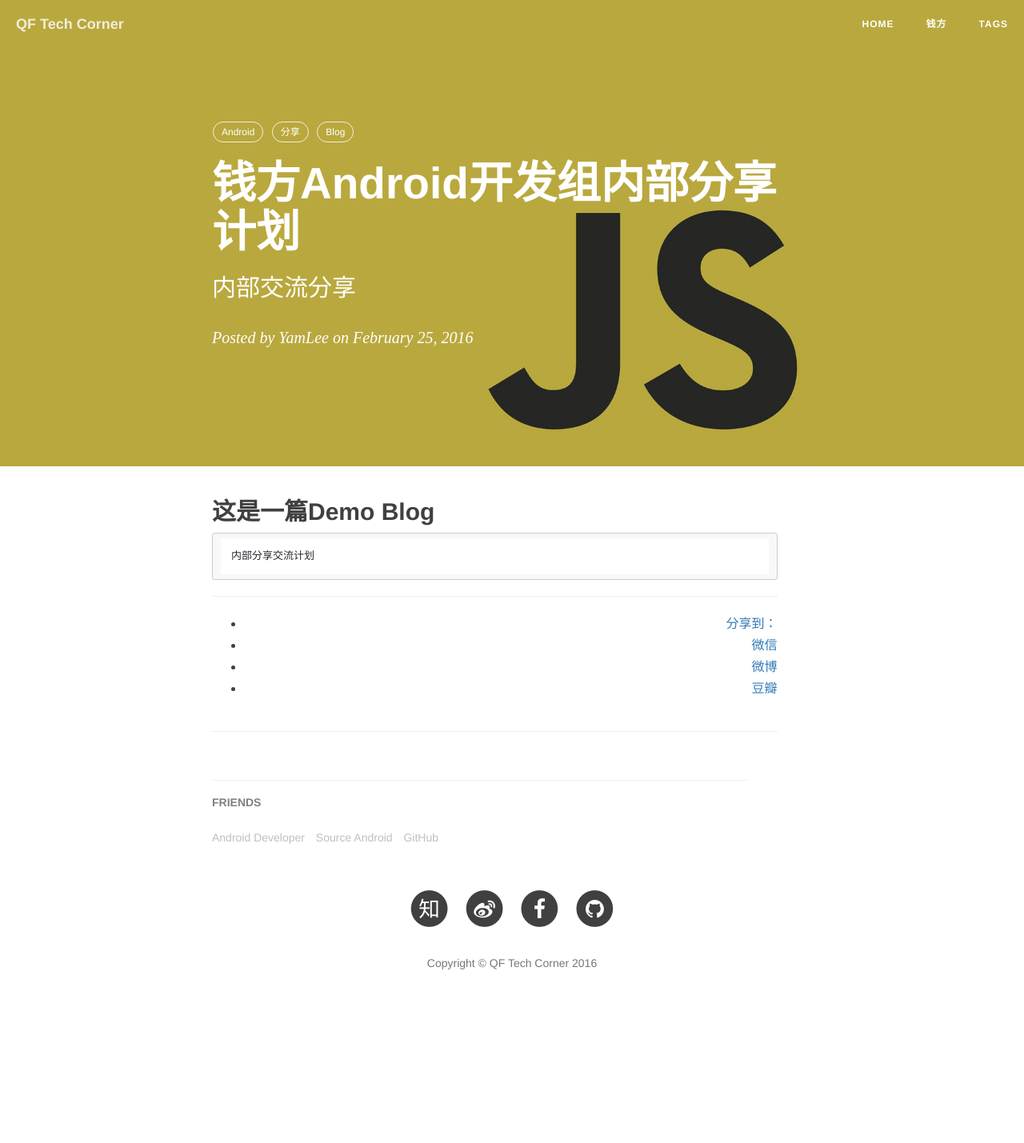
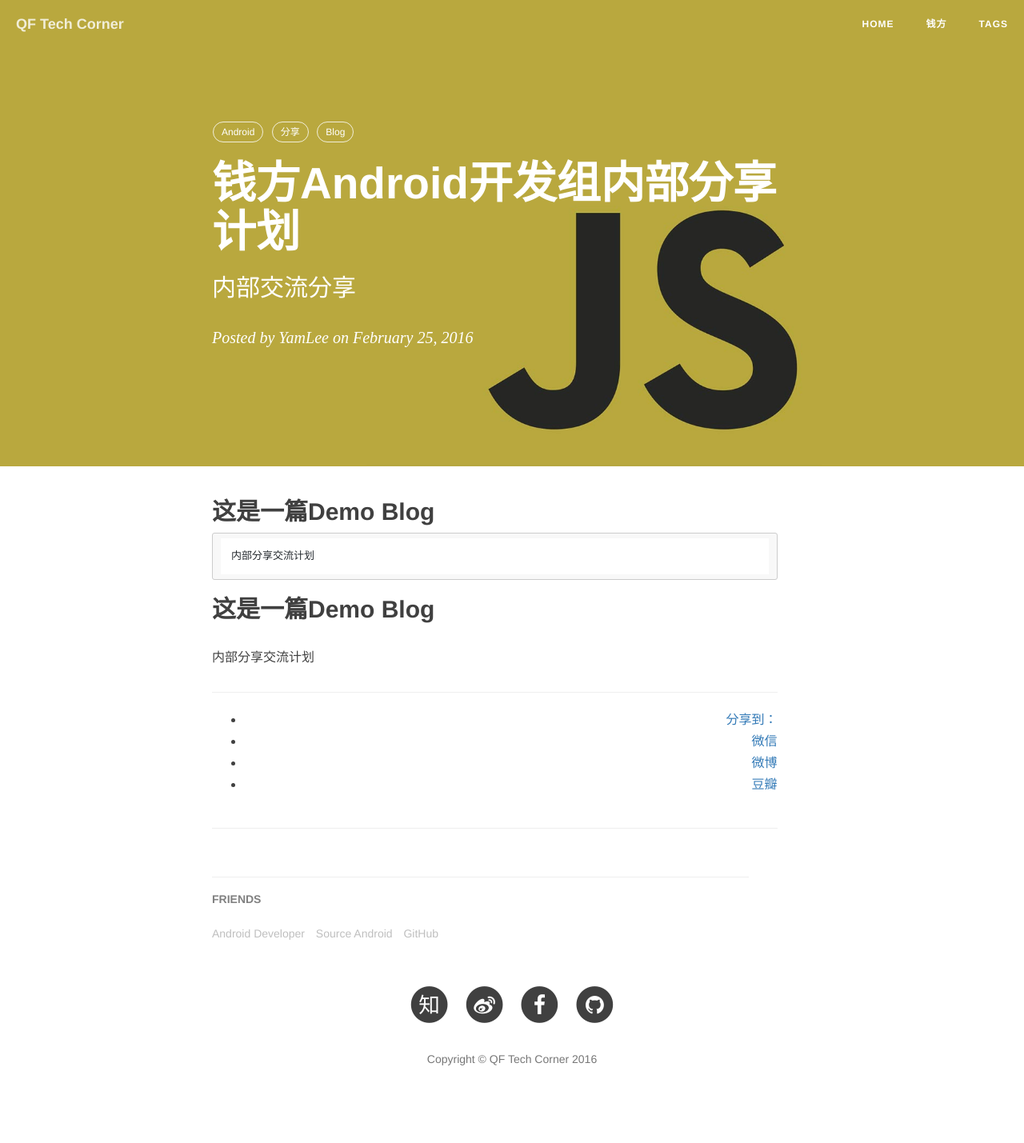
Before and after one commit to QFTech/QFTech.github.io, a Jekyll site: the page built from _posts/2016-02-25-Hello-Android.markdown, in a window 1280 px wide. Shown: the whole page at 80% size. Built offline with Jekyll 4.4.1, drawn with Linux system fonts in a browser that asks for light colours; nearby versions of some CDN libraries; comment, search, counter and statistics services are not loaded; before the commit the page ends 1309 px from its top, so only the background shows below that.

Commit message:
Update 2016-02-25-Hello-Android.markdown

```diff
--- a/_posts/2016-02-25-Hello-Android.markdown
+++ b/_posts/2016-02-25-Hello-Android.markdown
@@ -15,3 +15,7 @@ tags:
 ## 这是一篇Demo Blog
 
     内部分享交流计划
+
+## 这是一篇Demo Blog
+
+内部分享交流计划
```
